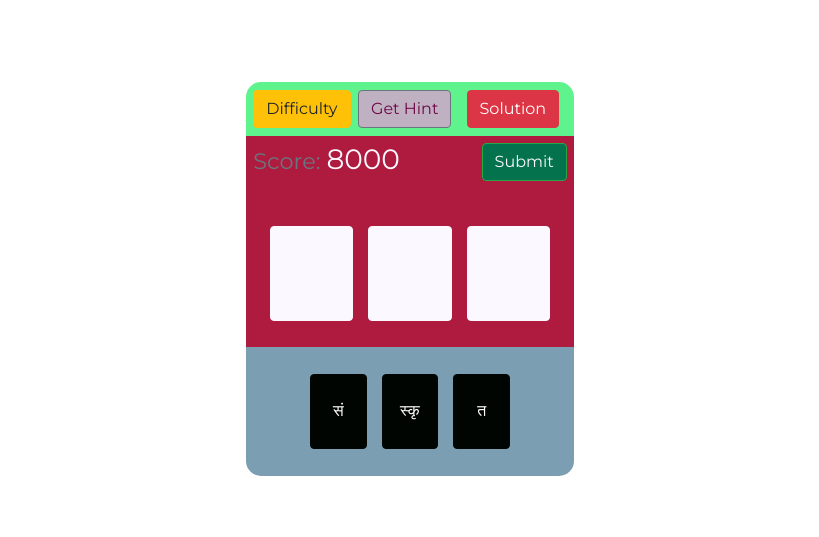
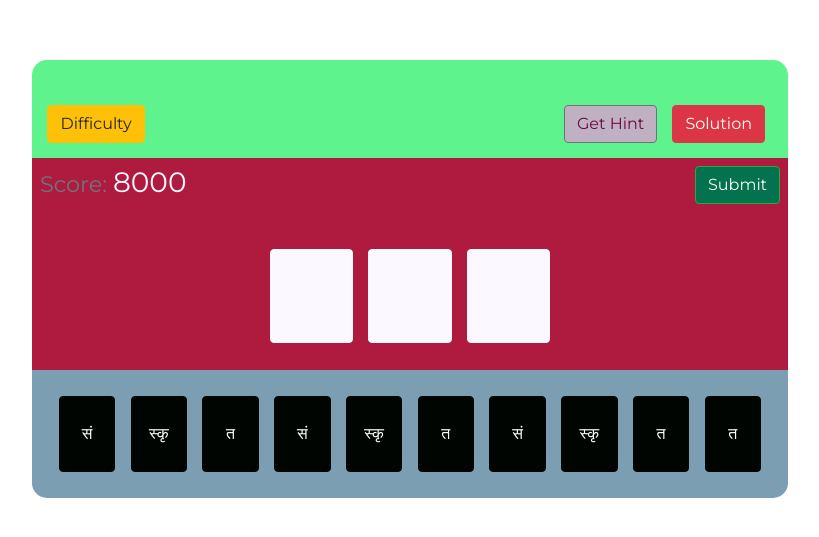
Before and after one commit to mrpirated/Sanskritam, a React (Create React App) app in the folder frontend/: page /game in a window 1280 px wide. Shown: the part 101-638 px from the top of the page, without its empty margins (230-1049 px from the left). Built offline with nearby package versions, Linux system fonts and the light colour scheme.

Commit message:
UI fixes

```diff
--- a/frontend/src/components/game/GameApp.js
+++ b/frontend/src/components/game/GameApp.js
@@ -68,7 +68,7 @@ class GameApp extends Component {
     render() {
 
         return(
-            <div className="game-container" >
+            <div id="game-container" >
                 <Utility />
                 <ScoreCard currentScore={this.state.score} submit_event={this.onSubmit} />
                 <WordList letterList={this.state.word_blank} selection_event={this.onWordSelect} />
--- a/frontend/src/components/game/components/Utility.css
+++ b/frontend/src/components/game/components/Utility.css
@@ -1,6 +1,7 @@
 .utility-container {
     background-color: #5EF38C;
-    padding: 2mm;
+    padding: 4mm;
+    padding-top: 12mm;
     border-radius: 15px 15px 0px 0px;
 }
 
--- a/frontend/src/components/game/components/WordList.css
+++ b/frontend/src/components/game/components/WordList.css
@@ -8,6 +8,7 @@
     display: flex;
     align-items: center;
     justify-content: center;
+
 }
 
 .positioning-container {
--- a/frontend/src/components/game/data/choices_data.js
+++ b/frontend/src/components/game/data/choices_data.js
@@ -1 +1 @@
-export const choices_data = ['सं', 'स्कृ', 'त'];
+export const choices_data = ['सं', 'स्कृ', 'त', 'सं', 'स्कृ', 'त', 'सं', 'स्कृ', 'त', 'त'];
--- a/frontend/src/components/game/styles/GameApp.css
+++ b/frontend/src/components/game/styles/GameApp.css
@@ -2,7 +2,5 @@
   position: 'absolute';
   top: 50%;
   left: 50%;
-  border-radius: 25px;
 
-  width: 70%;
 }
```
Also changed, not shown: 1 other file (tests, documents, lock files or other folders).
